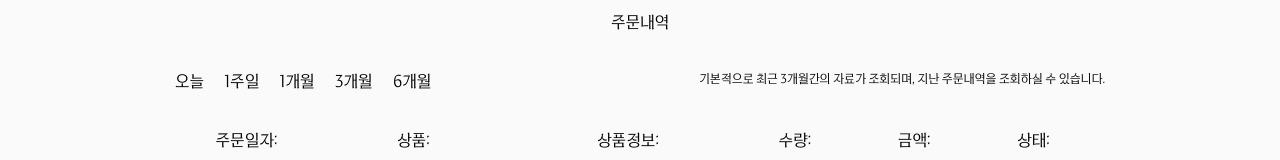
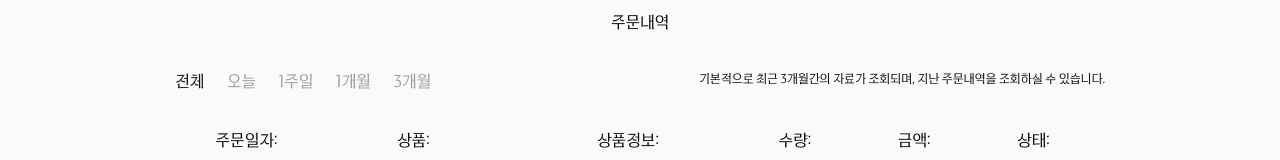
Before and after one commit to dozeoffzz/2KEA-Studio, a React (Vite) app: page /auth/me/order in a window 1280 px wide. Shown: the part 664-824 px from the top of the page. Built offline with nearby package versions, Linux system fonts and the light colour scheme; no server answers.

Commit message:
feat: 날짜 필터링 기능 추가

```diff
--- a/src/pages/OrderPage.jsx
+++ b/src/pages/OrderPage.jsx
@@ -8,6 +8,9 @@ import MyProfile from "../components/common/MyProfile";
 import { authMeApi } from "../apis/authMeApi";
 import SideMenuBar from "../components/common/SideMenuBar";
 import OrderReview from "../components/common/OrderReview";
+
+//날짜 필터링을 위한 배열 선언
+const FILTER_DATES = ["전체", "오늘", "1주일", "1개월", "3개월"];
 
 const OrderPageContainer = styled.div`
   display: flex;
@@ -34,20 +37,22 @@ const OrderDetail = styled.p`
   text-align: center;
 `;
 
-const DateFilterWrap = styled.div`
+const DateFilterContainer = styled.div`
   display: flex;
   justify-content: space-between;
   width: 100%;
 `;
 
-const DateFilter = styled.ul`
+const DateFilterWrap = styled.ul`
   display: flex;
   justify-content: space-between;
   width: 256px;
+`;
 
-  li {
-    font-size: ${Theme.fontsize.desktop.medium};
-  }
+const DateFilter = styled.li`
+  color: ${({ isActive }) => (isActive ? Theme.colors.blacktext : Theme.colors.textsecondary)};
+  font-size: ${Theme.fontsize.desktop.medium};
+  cursor: pointer;
 `;
 
 const DateInfo = styled.p`
@@ -190,6 +195,8 @@ export default function OrderPage() {
   const [orderHistory, setOrderHistory] = useState([]);
   const [currentPage, setCurrentPage] = useState(1);
   const [openAccordion, setOpenAccordion] = useState(null);
+  // 주문 날짜 필터링(기본값 전체)
+  const [dateFilter, setDateFilter] = useState("전체");
 
   const [orderData, setOrderData] = useState({
     totalQuantity: 0,
@@ -255,7 +262,7 @@ export default function OrderPage() {
               return item;
             }),
           }
-        : order,
+        : order
     );
 
     // 상태 업데이트
@@ -297,18 +304,8 @@ export default function OrderPage() {
       ...item, // 원래 상품이 가지고 있던 정보를 그대로 복사
       orderId: order.id, // 이 상품이 몇번째 주문에서 온 건지 적어줌 (데이터 식별용)
       orderDate: order.orderDate, // 상품(purchasedItems) 데이터에는 날짜가 없음, 따라서 부모 기준에 적힌 날짜를 가져옴
-    })),
+    }))
   );
-
-  // 주문내역이 있든 없든 항상 4개의 칸 유지
-  const itemDisplay = [...allPurchasedItems.slice(0, 4)];
-  // 실제 들어온 데이터보다 남은곳이 많을 경우 남은곳은 빈칸으로 채움
-  while (itemDisplay.length < 4) {
-    itemDisplay.push(null);
-  }
-
-  const itemsPerPage = 4;
-  const totalPages = Math.ceil(allPurchasedItems.length / itemsPerPage) || 1;
 
   const goToFirstPage = () => {
     setCurrentPage(1);
@@ -330,22 +327,84 @@ export default function OrderPage() {
     e.preventDefault();
   };
 
+  const getFilterDate = (period) => {
+    if (period == "전체") return null;
+
+    const now = new Date();
+
+    switch (period) {
+      case "1주일":
+        now.setDate(now.getDate() - 7);
+        break;
+      case "1개월":
+        now.setMonth(now.getMonth() - 1);
+        break;
+      case "3개월":
+        now.setMonth(now.getMonth() - 3);
+        break;
+      // 오늘 일때는 아무것도 수정하지 않음
+      case "오늘":
+        break;
+      // 혹시 모를 에러 방지
+      default:
+        break;
+    }
+    const year = now.getFullYear();
+    const month = String(now.getMonth() + 1).padStart(2, "0");
+    const day = String(now.getDate()).padStart(2, "0");
+
+    return `${year}-${month}-${day}`;
+  };
+
+  // 선택된 날짜 필터에 따라 화면에 표시
+  const filteredItems = allPurchasedItems.filter((item) => {
+    const startDate = getFilterDate(dateFilter);
+    if (startDate === null) return true; // 필터가 전체 일 경우 모든 아이템 보이기
+    return item.orderDate >= startDate; // 문자열 비교
+  });
+
+  // 한 페이지에 보일 주문 내역 갯수
+  const itemsPerPage = 4;
+  //필터링된 아이템 갯수에 따라 페이지 생성
+  const totalPages = Math.ceil(filteredItems.length / itemsPerPage) || 1;
+
+  // 날짜 필터에 따라 아이템 배치
+  const itemDisplay = filteredItems.slice(
+    (currentPage - 1) * itemsPerPage,
+    currentPage * itemsPerPage
+  );
+  // 실제 들어온 데이터보다 남은곳이 많을 경우 남은곳은 빈칸으로 채움
+  while (itemDisplay.length < 4) {
+    itemDisplay.push(null);
+  }
+
+  const handleFilterClick = (period) => {
+    setDateFilter(period);
+    setCurrentPage(1);
+  };
+
   return (
     <OrderPageContainer>
       <MyProfile userInfo={userInfo} orderData={orderData} cartItem={cartItem} />
       <OrderContainer>
         <OrderInfoWrap>
           <OrderDetail>주문내역</OrderDetail>
-          <DateFilterWrap>
-            <DateFilter>
-              <li>오늘</li>
-              <li>1주일</li>
-              <li>1개월</li>
-              <li>3개월</li>
-              <li>6개월</li>
-            </DateFilter>
-            <DateInfo>기본적으로 최근 3개월간의 자료가 조회되며, 지난 주문내역을 조회하실 수 있습니다.</DateInfo>
-          </DateFilterWrap>
+          <DateFilterContainer>
+            <DateFilterWrap>
+              {FILTER_DATES.map((p) => (
+                <DateFilter
+                  key={p}
+                  isActive={dateFilter === p}
+                  onClick={() => handleFilterClick(p)}
+                >
+                  {p}
+                </DateFilter>
+              ))}
+            </DateFilterWrap>
+            <DateInfo>
+              기본적으로 최근 3개월간의 자료가 조회되며, 지난 주문내역을 조회하실 수 있습니다.
+            </DateInfo>
+          </DateFilterContainer>
           <OrderInfo>
             <li>주문일자:</li>
             <li>상품:</li>
@@ -388,7 +447,9 @@ export default function OrderPage() {
                       {item.status === "배송완료" ? (
                         <ReviewButton onClick={AccordionOpen}>리뷰작성</ReviewButton>
                       ) : (
-                        <ConfirmDeliverButton onClick={ConfirmDelivery}>배송확정</ConfirmDeliverButton>
+                        <ConfirmDeliverButton onClick={ConfirmDelivery}>
+                          배송확정
+                        </ConfirmDeliverButton>
                       )}
                     </OrderItemWrap>
                     <OrderReviewWrap openAccordion={ReviewAccordionOpen}>
```
